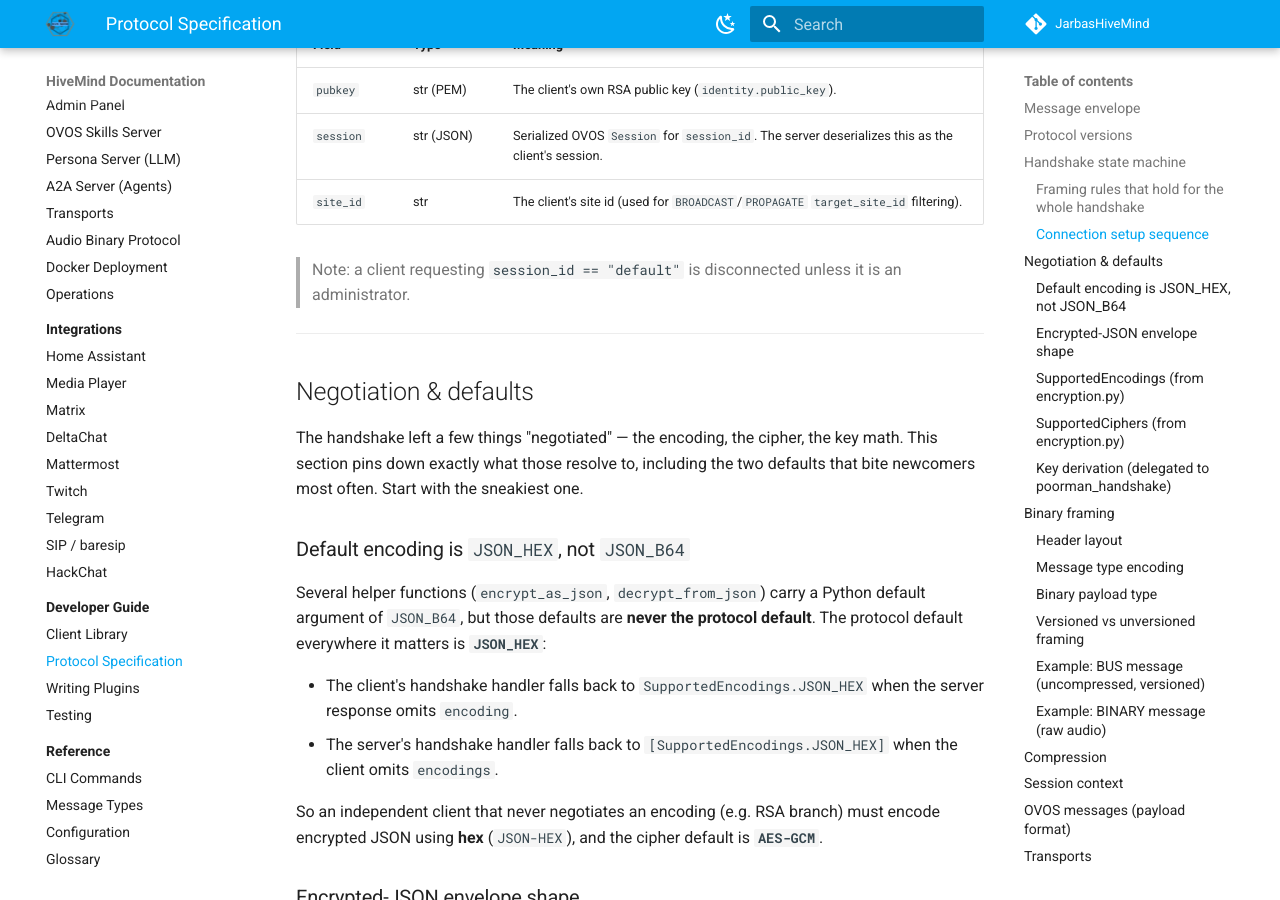
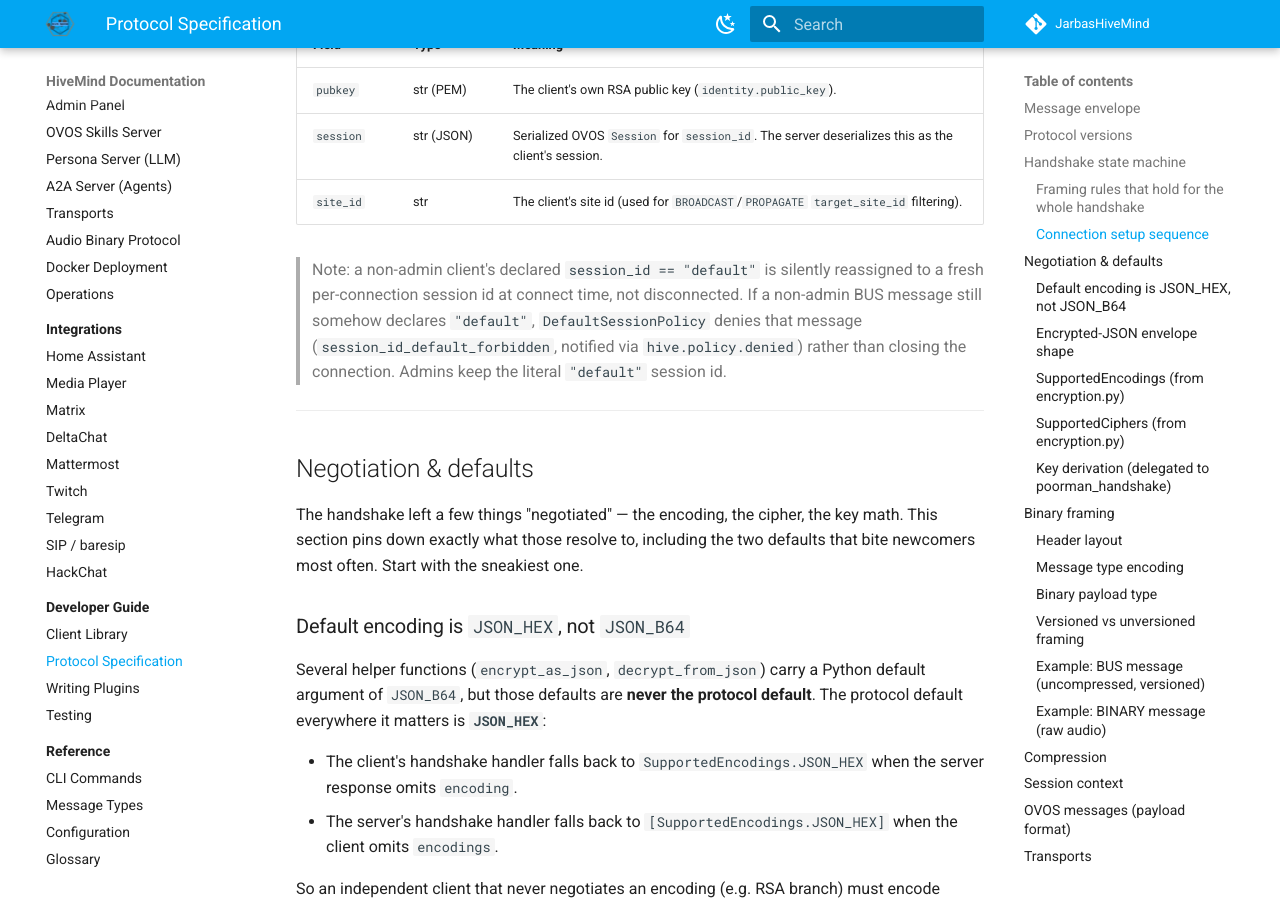
Before and after one commit to JarbasHiveMind/HiveMind-community-docs, an MkDocs documentation site: the page built from docs/developers/protocol-spec.md, in a window 1280 px wide and 900 px high, scrolled down 7218 px. Built offline with MkDocs 1.6.1 and Material for MkDocs 9.7.7, drawn with Linux system fonts in a browser that asks for light colours.

Commit message:
fix: protocol-spec.md describes the old default-session disconnect behavior
hivemind-core#85 replaced the connection-level disconnect for a
non-admin declaring session_id "default" with a silent NAT reassignment
at connect time, plus a per-message policy deny (session_id_default_forbidden
via DefaultSessionPolicy) as a backstop. Neither path closes the connection.

Co-Authored-By: Claude Fable 5 <noreply@anthropic.com>

```diff
--- a/docs/developers/protocol-spec.md
+++ b/docs/developers/protocol-spec.md
@@ -178,7 +178,11 @@ On receipt the client derives `crypto_key`:
 | `session` | str (JSON) | Serialized OVOS `Session` for `session_id`. The server deserializes this as the client's session. |
 | `site_id` | str | The client's site id (used for `BROADCAST`/`PROPAGATE` `target_site_id` filtering). |
 
-> Note: a client requesting `session_id == "default"` is disconnected unless it is an administrator.
+> Note: a non-admin client's declared `session_id == "default"` is silently reassigned to a
+> fresh per-connection session id at connect time, not disconnected. If a non-admin BUS
+> message still somehow declares `"default"`, `DefaultSessionPolicy` denies that message
+> (`session_id_default_forbidden`, notified via `hive.policy.denied`) rather than closing
+> the connection. Admins keep the literal `"default"` session id.
 
 ---
 
```
